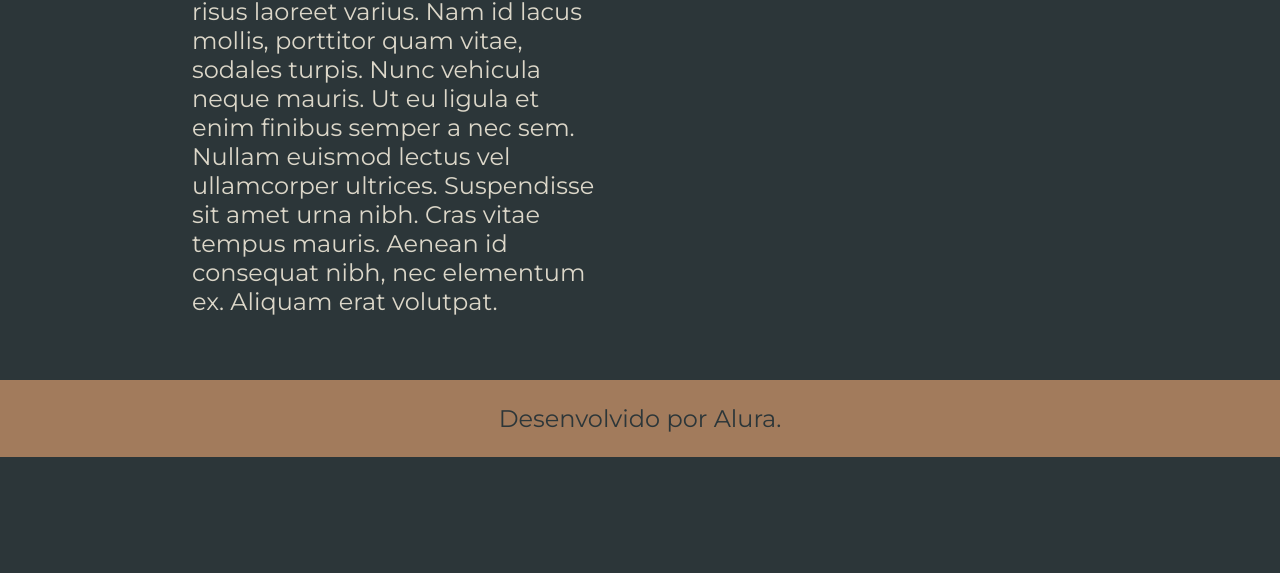
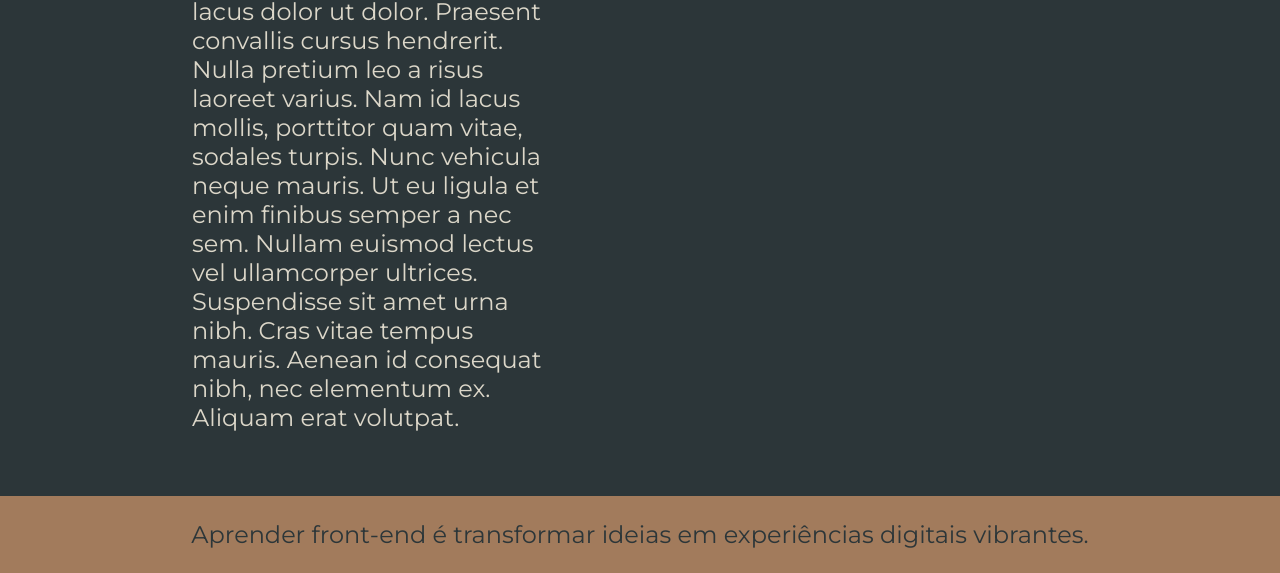
Before and after one commit to FranBeal/portfolio, a plain HTML site: page about.html in a window 1280 px wide. Shown: the part 1088-1661 px from the top of the page. Before the commit the page ends 1545 px from the top, so only its background shows below. Drawn offline with nearby package versions, Linux system fonts and the light colour scheme.

Commit message:
Atualizando imagem e texto de rodapé

```diff
--- a/about.html
+++ b/about.html
@@ -22,7 +22,7 @@
         <img class="apresentacao__imagem" src="./assets/Fran.jpg" alt="Foto da Fran sorrindo">
     </main>
     <footer class="rodape">
-        <p>Desenvolvido por Alura.</p>
+        <p>Aprender front-end é transformar ideias em experiências digitais vibrantes.</p>
     </footer>
 </body>
 </html>
```
Also changed, not shown: index.html (+1 -1 lines), assets/Fran.jpg.
